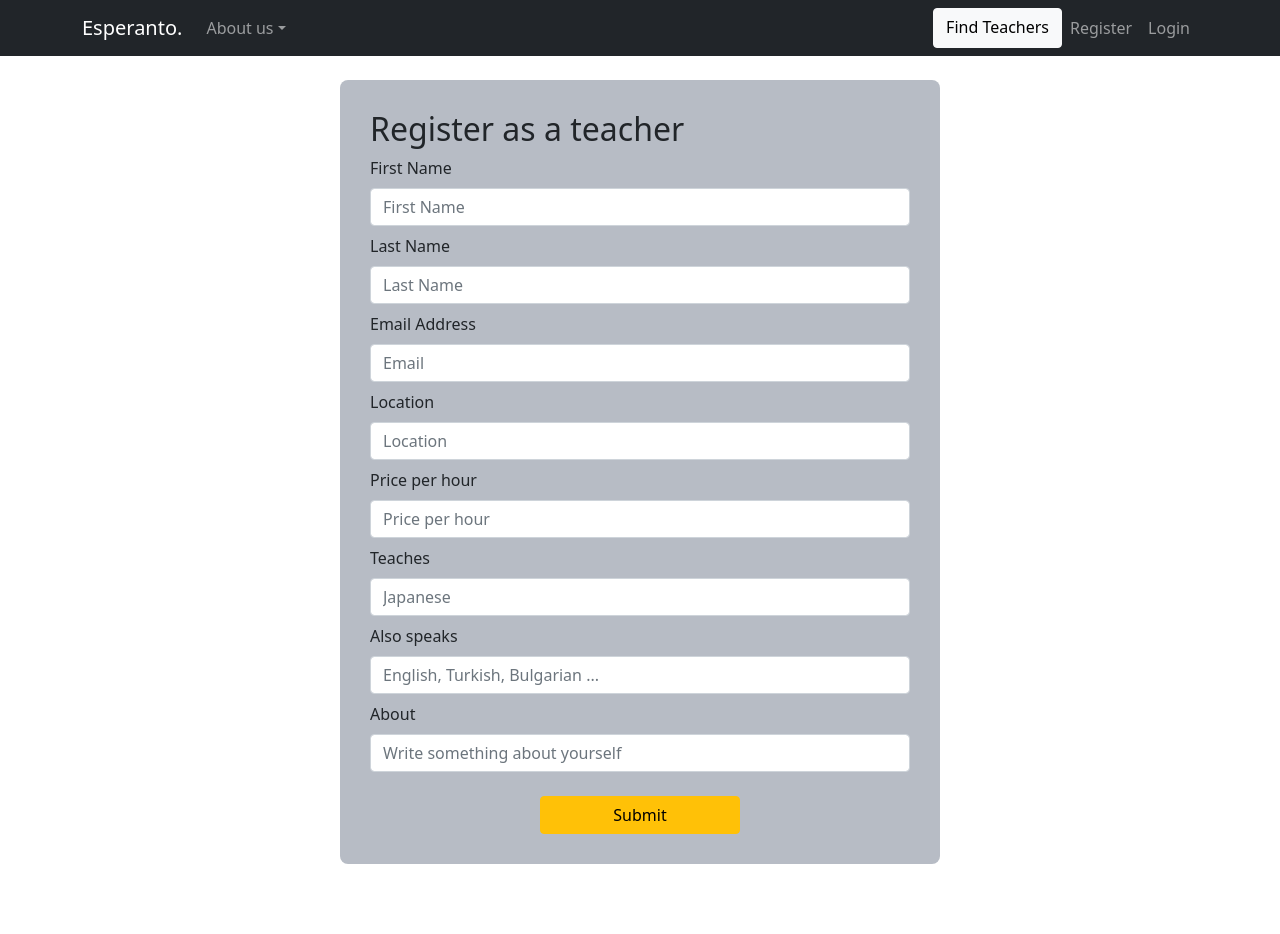
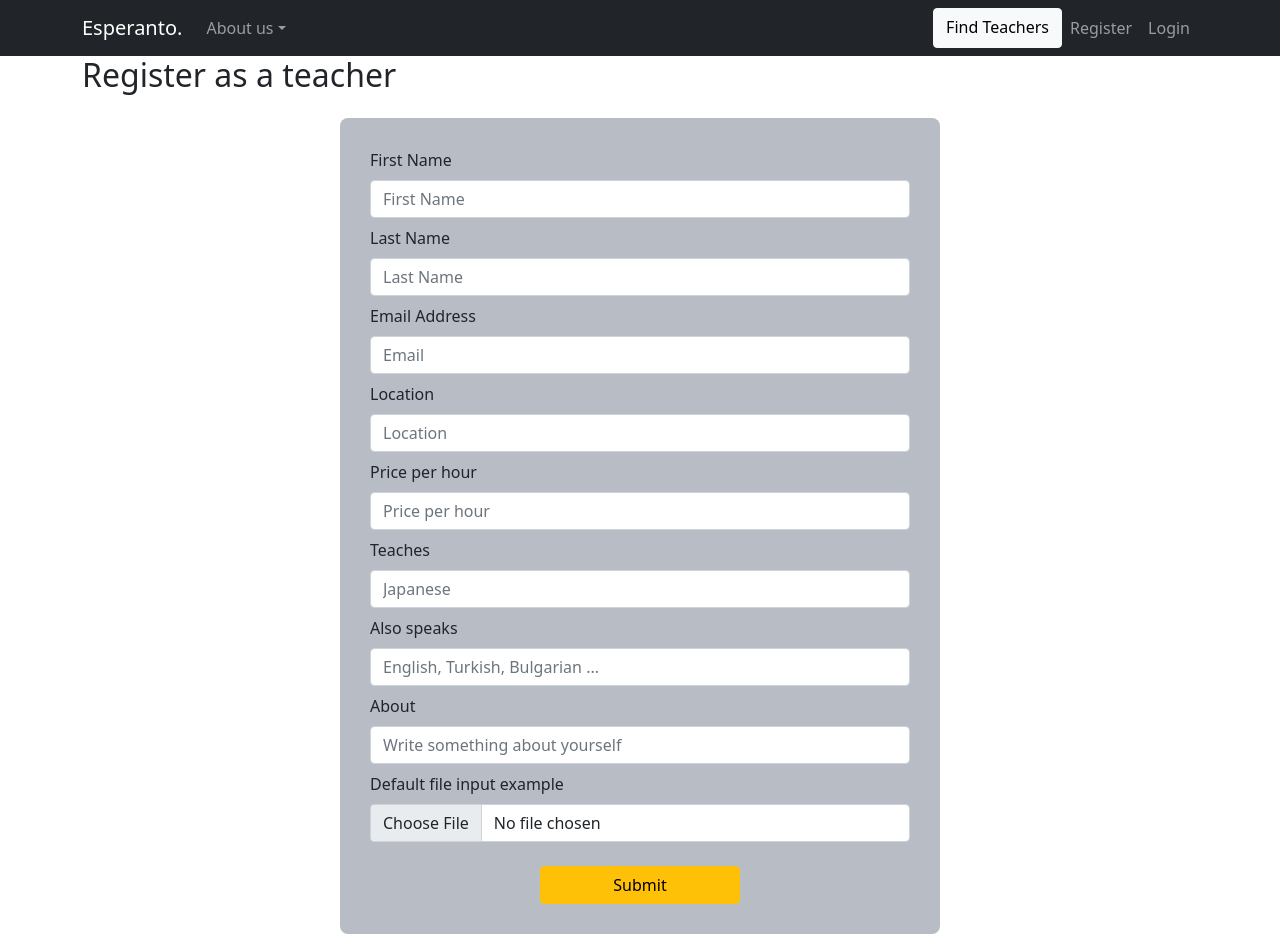
Before and after one commit to alibeniaminali/Esperanto, a React (Create React App) app in the folder client/: page /addteacher in a window 1280 px wide. Before the commit the page ends 864 px from the top, so only its background shows below. Built offline with nearby package versions, Linux system fonts and the light colour scheme.

Commit message:
working add and edit teacher

```diff
--- a/client/src/components/teachers/AddTeacher.js
+++ b/client/src/components/teachers/AddTeacher.js
@@ -4,9 +4,10 @@ import axios from 'axios'
 import { useNavigate } from 'react-router-dom'
 import { getTokenFromLocalStorage } from '../helpers/auth'
 
+import TeacherForm from './TeacherForm.js'
+
 import Container from 'react-bootstrap/Container'
-import Form from 'react-bootstrap/Form'
-import Button from 'react-bootstrap/Button'
+
 
 
 const AddTeacher = () => {
@@ -63,65 +64,13 @@ const AddTeacher = () => {
   return (
     <section className="form-page">
       <Container>
-          <Form onSubmit={handleSubmit} className='mt-4'>
         <h2>Register as a teacher</h2>
-            {/* First name */}
-            <Form.Group className='mb-2'>
-              <Form.Label htmlFor='firstName'>First Name</Form.Label>
-              <Form.Control onChange={handleChange} type="text" name="firstName" placeholder="First Name" defaultValue={formData.firstName} />
-              {formErrors.firstName && <Form.Text>{formErrors.firstName}</Form.Text>}
-            </Form.Group>
-            {/* Last name */}
-            <Form.Group className='mb-2'>
-              <Form.Label htmlFor="lastName">Last Name</Form.Label>
-              <Form.Control onChange={handleChange} type="text" name="lastName" placeholder="Last Name" defaultValue={formData.lastName} />
-              {formErrors.lastName && <Form.Text>{formErrors.lastName}</Form.Text>}
-            </Form.Group>
-            {/* Email */}
-            <Form.Group className='mb-2'>
-              <Form.Label htmlFor="email">Email Address</Form.Label>
-              <Form.Control onChange={handleChange} type="email" name="email" placeholder="Email" defaultValue={formData.email} />
-              {formErrors.email && <Form.Text>{formErrors.email}</Form.Text>}
-            </Form.Group>
-            {/* Location */}
-            <Form.Group className='mb-2'>
-              <Form.Label htmlFor="location">Location</Form.Label>
-              <Form.Control onChange={handleChange} type="text" name="location" placeholder="Location" defaultValue={formData.location} />
-              {formErrors.location && <Form.Text>{formErrors.location}</Form.Text>}
-            </Form.Group>
-            {/* Price per hour */}
-            <Form.Group className='mb-2'>
-              <Form.Label htmlFor="pricePerHour">Price per hour</Form.Label>
-              <Form.Control onChange={handleChange} type="number" min="0" max="30" name="pricePerHour" placeholder="Price per hour" defaultValue={formData.pricePerHour} />
-              {formErrors.pricePerHour && <Form.Text>{formErrors.pricePerHour}</Form.Text>}
-            </Form.Group>
-            {/* Teaches */}
-            <Form.Group className='mb-2'>
-              <Form.Label htmlFor="teaches">Teaches</Form.Label>
-              <Form.Control onChange={handleChange} type="text" name="teaches" placeholder="Japanese" defaultValue={formData.teaches} />
-              {formErrors.teaches && <Form.Text>{formErrors.teaches}</Form.Text>}
-            </Form.Group>
-            {/* Also speaks */}
-            <Form.Group className='mb-2'>
-              <Form.Label htmlFor="alsoSpeaks">Also speaks</Form.Label>
-              <Form.Control onChange={handleChange} type="text" name="alsoSpeaks" placeholder="English, Turkish, Bulgarian ..." defaultValue={formData.alsoSpeaks} />
-              {formErrors.alsoSpeaks && <Form.Text>{formErrors.alsoSpeaks}</Form.Text>}
-            </Form.Group>
-            {/* About me */}
-            <Form.Group className='mb-2'>
-              <Form.Label htmlFor="aboutMe">About</Form.Label>
-              <Form.Control onChange={handleChange} type="text" max="500" name="aboutMe" placeholder="Write something about yourself" defaultValue={formData.aboutMe} />
-              {formErrors.aboutMe && <Form.Text>{formErrors.aboutMe}</Form.Text>}
-            </Form.Group>
-            {/* Upload */}
-            {/* <Form.Group className='text-center mt-4'>
-              <Button variant="warning" type="upload">Upload photo</Button>
-            </Form.Group> */}
-            {/* Submit */}
-            <Form.Group className='text-center mt-4'>
-              <Button variant="warning" type="submit">Submit</Button>
-            </Form.Group>
-          </Form>
+        <TeacherForm
+          handleSubmit={handleSubmit}
+          handleChange={handleChange}
+          formData={formData}
+          formErrors={formErrors}
+        />
       </Container>
     </section>
   )
--- a/client/src/components/teachers/EditTeacher.js
+++ b/client/src/components/teachers/EditTeacher.js
@@ -3,7 +3,7 @@ import axios from 'axios'
 import { useNavigate, useParams } from 'react-router-dom'
 import { userIsAuthenticated, getTokenFromLocalStorage } from '../helpers/auth'
 
-import AddTeacher from './AddTeacher'
+import TeacherForm from './TeacherForm'
 
 import Container from 'react-bootstrap/Container'
 
@@ -23,7 +23,7 @@ const EditTeacher = () => {
     teaches: '',
     alsoSpeaks: [''],
     aboutMe: '',
-    displayPicture: '',
+    // displayPicture: '',
   })
 
   const [formErrors, setFormErrors] = useState({
@@ -35,7 +35,7 @@ const EditTeacher = () => {
     teaches: '',
     alsoSpeaks: [''],
     aboutMe: '',
-    displayPicture: '',
+    // displayPicture: '',
   })
 
   useEffect(() => {
@@ -43,8 +43,7 @@ const EditTeacher = () => {
 
     const getTeacher = async () => {
       try {
-        const { data } = await axios.get(`/api/teachers/620a42a7ac81725ab886231c`,
-          formData,
+        const { data } = await axios.get(`/api/teachers/${teacherId}`,
           {
             headers: {
               Authorization: `Bearer ${getTokenFromLocalStorage()}`,
@@ -52,11 +51,11 @@ const EditTeacher = () => {
           })
         setFormData(data)
       } catch (err) {
-        setTeacherError('Failed to retrieve teacher information. Failed to populate.')
+        setTeacherError('You sure they teach here?')
       }
     }
     getTeacher()
-  }, [teacherId, navigate])
+  }, [teacherId, formData, navigate])
 
   const handleSubmit = async (e) => {
     e.preventDefault()
@@ -85,7 +84,7 @@ const EditTeacher = () => {
   return (
     <section className="form-page">
       <Container className='mt-4'>
-        <AddTeacher
+        <TeacherForm
           handleSubmit={handleSubmit}
           handleChange={handleChange}
           formData={formData}
--- /dev/null
+++ b/client/src/components/teachers/TeacherForm.js
@@ -0,0 +1,63 @@
+import React from 'react'
+
+import Form from 'react-bootstrap/Form'
+import Button from 'react-bootstrap/Button'
+
+const TeacherForm = ({ formData, formErrors, handleChange, handleSubmit, cheeseError }) => (
+  <Form onSubmit={handleSubmit} className='mt-4'>
+    <Form.Group className='mb-2'>
+      <Form.Label htmlFor='firstName'>First Name</Form.Label>
+      <Form.Control onChange={handleChange} type="text" name="firstName" placeholder="First Name" defaultValue={formData.firstName} />
+      {formErrors.firstName && <Form.Text>{formErrors.firstName}</Form.Text>}
+    </Form.Group>
+    <Form.Group className='mb-2'>
+      <Form.Label htmlFor="lastName">Last Name</Form.Label>
+      <Form.Control onChange={handleChange} type="text" name="lastName" placeholder="Last Name" defaultValue={formData.lastName} />
+      {formErrors.lastName && <Form.Text>{formErrors.lastName}</Form.Text>}
+    </Form.Group>
+    <Form.Group className='mb-2'>
+      <Form.Label htmlFor="email">Email Address</Form.Label>
+      <Form.Control onChange={handleChange} type="email" name="email" placeholder="Email" defaultValue={formData.email} />
+      {formErrors.email && <Form.Text>{formErrors.email}</Form.Text>}
+    </Form.Group>
+    <Form.Group className='mb-2'>
+      <Form.Label htmlFor="location">Location</Form.Label>
+      <Form.Control onChange={handleChange} type="text" name="location" placeholder="Location" defaultValue={formData.location} />
+      {formErrors.location && <Form.Text>{formErrors.location}</Form.Text>}
+    </Form.Group>
+    <Form.Group className='mb-2'>
+      <Form.Label htmlFor="pricePerHour">Price per hour</Form.Label>
+      <Form.Control onChange={handleChange} type="number" min="0" max="30" name="pricePerHour" placeholder="Price per hour" defaultValue={formData.pricePerHour} />
+      {formErrors.pricePerHour && <Form.Text>{formErrors.pricePerHour}</Form.Text>}
+    </Form.Group>
+    <Form.Group className='mb-2'>
+      <Form.Label htmlFor="teaches">Teaches</Form.Label>
+      <Form.Control onChange={handleChange} type="text" name="teaches" placeholder="Japanese" defaultValue={formData.teaches} />
+      {formErrors.teaches && <Form.Text>{formErrors.teaches}</Form.Text>}
+    </Form.Group>
+    <Form.Group className='mb-2'>
+      <Form.Label htmlFor="alsoSpeaks">Also speaks</Form.Label>
+      <Form.Control onChange={handleChange} type="text" name="alsoSpeaks" placeholder="English, Turkish, Bulgarian ..." defaultValue={formData.alsoSpeaks} />
+      {formErrors.alsoSpeaks && <Form.Text>{formErrors.alsoSpeaks}</Form.Text>}
+    </Form.Group>
+    <Form.Group className='mb-2'>
+      <Form.Label htmlFor="aboutMe">About</Form.Label>
+      <Form.Control onChange={handleChange} type="text" max="500" name="aboutMe" placeholder="Write something about yourself" defaultValue={formData.aboutMe} />
+      {formErrors.aboutMe && <Form.Text>{formErrors.aboutMe}</Form.Text>}
+    </Form.Group>
+    <Form.Group controlId="formFile" className="mb-3">
+      <Form.Label>Default file input example</Form.Label>
+      <Form.Control type="file" />
+    </Form.Group>
+    {/* Upload */}
+    {/* <Form.Group className='text-center mt-4'>
+              <Button variant="warning" type="upload">Upload photo</Button>
+            </Form.Group> */}
+    {/* Submit */}
+    <Form.Group className='text-center mt-4'>
+      <Button variant="warning" type="submit">Submit</Button>
+    </Form.Group>
+  </Form>
+)
+
+export default TeacherForm
```
Also changed, not shown: 1 other file (tests, documents, lock files or other folders). Lines whose indentation alone changed are shown as unchanged.
